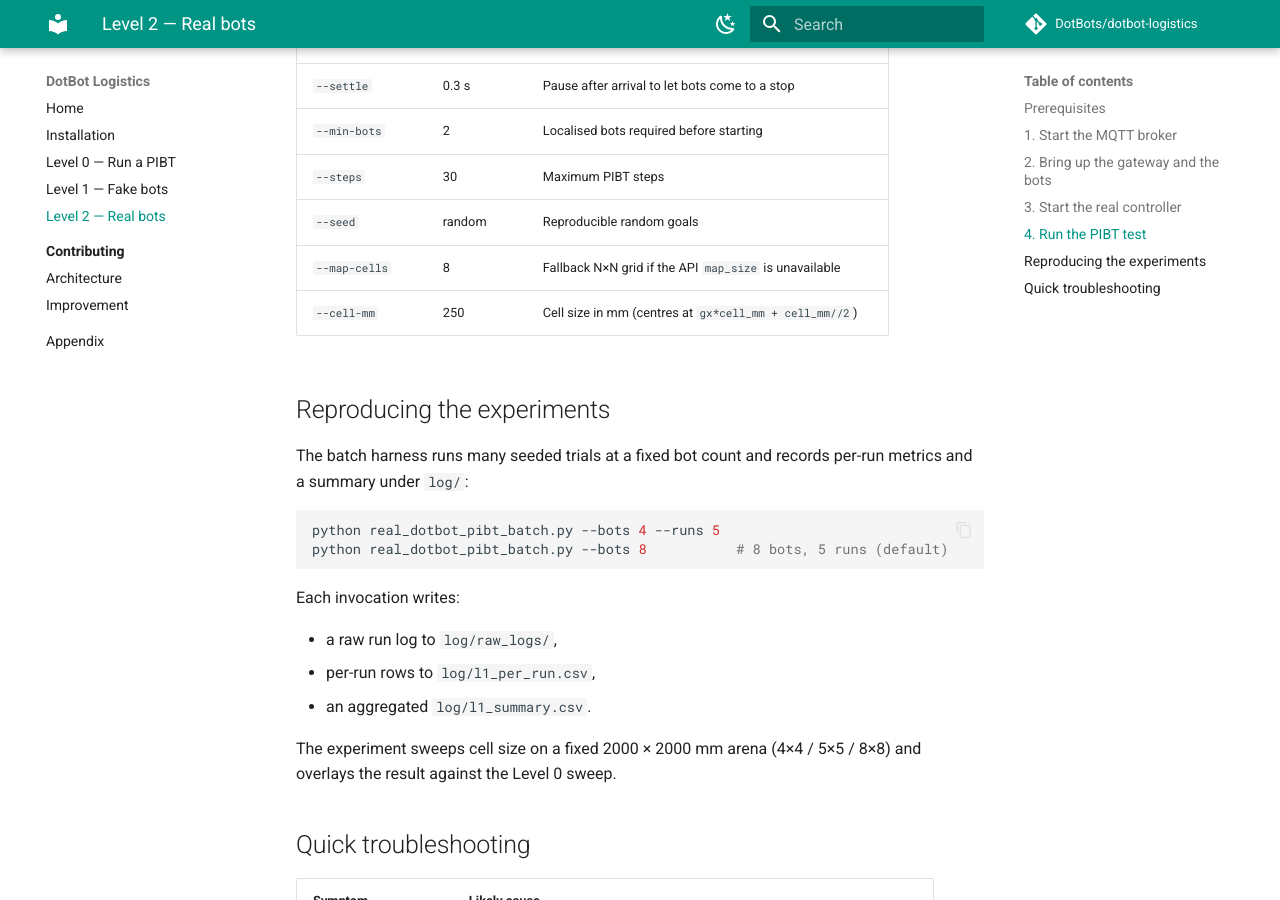
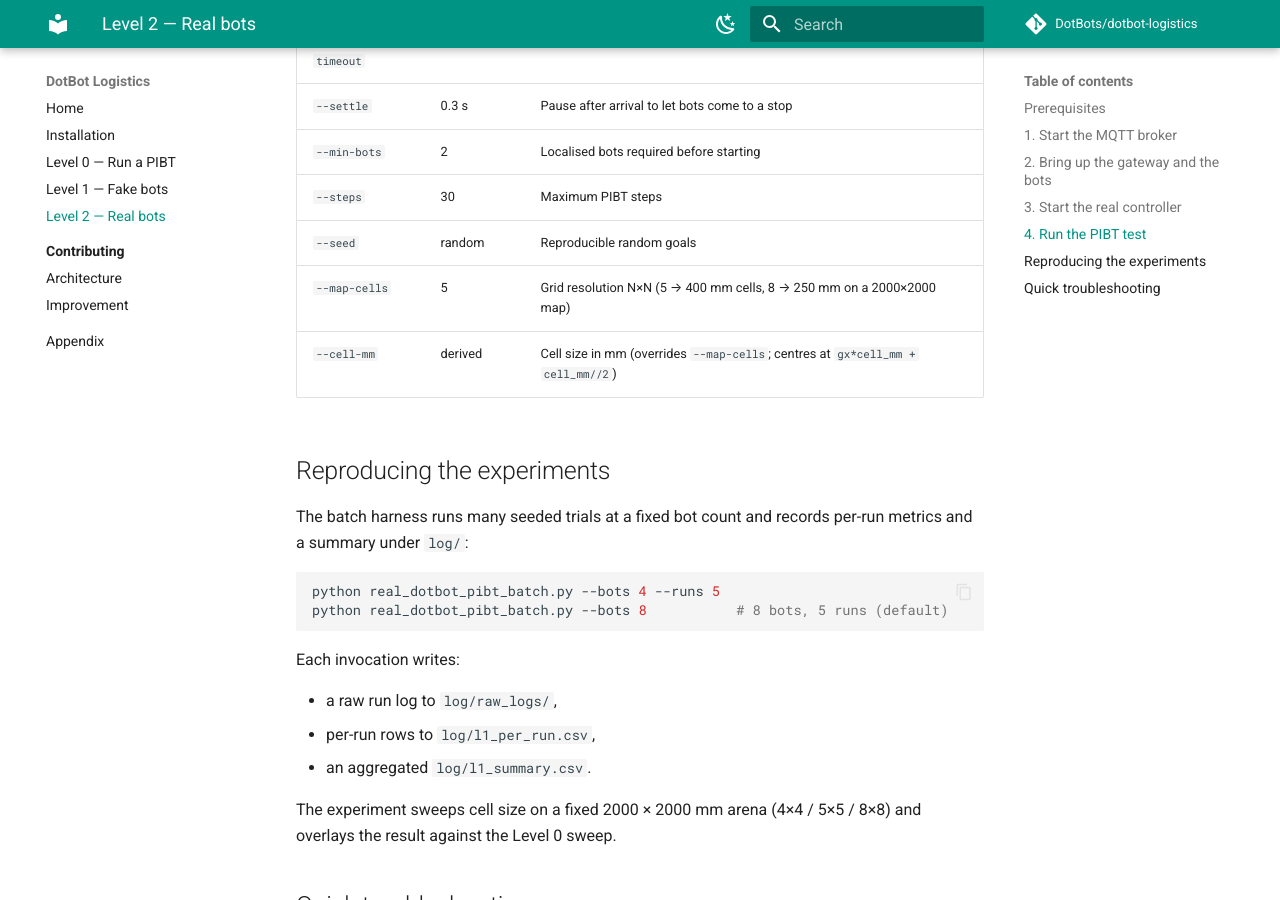
Before and after one commit to DotBots/dotbot-logistics, an MkDocs documentation site: the page built from docs/level-2-real.md, in a window 1280 px wide and 900 px high, scrolled down 1926 px. Built offline with MkDocs 1.6.1 and Material for MkDocs 9.7.7, drawn with Linux system fonts in a browser that asks for light colours; comment, search, counter and statistics services are not loaded.

Commit message:
docs: 5x5 / 400 mm is now the default grid

```diff
--- a/docs/level-2-real.md
+++ b/docs/level-2-real.md
@@ -85,8 +85,8 @@ python real_dotbot_pibt.py --seed 1 --steps 20    # real run
 | `--min-bots` | 2 | Localised bots required before starting |
 | `--steps` | 30 | Maximum PIBT steps |
 | `--seed` | random | Reproducible random goals |
-| `--map-cells` | 8 | Fallback N×N grid if the API `map_size` is unavailable |
-| `--cell-mm` | 250 | Cell size in mm (centres at `gx*cell_mm + cell_mm//2`) |
+| `--map-cells` | 5 | Grid resolution N×N (5 → 400 mm cells, 8 → 250 mm on a 2000×2000 map) |
+| `--cell-mm` | derived | Cell size in mm (overrides `--map-cells`; centres at `gx*cell_mm + cell_mm//2`) |
 
 ## Reproducing the experiments
 
```
Also changed, not shown: README.md (+8 -6 lines), docs/level-1-simulator.md (+2 -1 lines).
